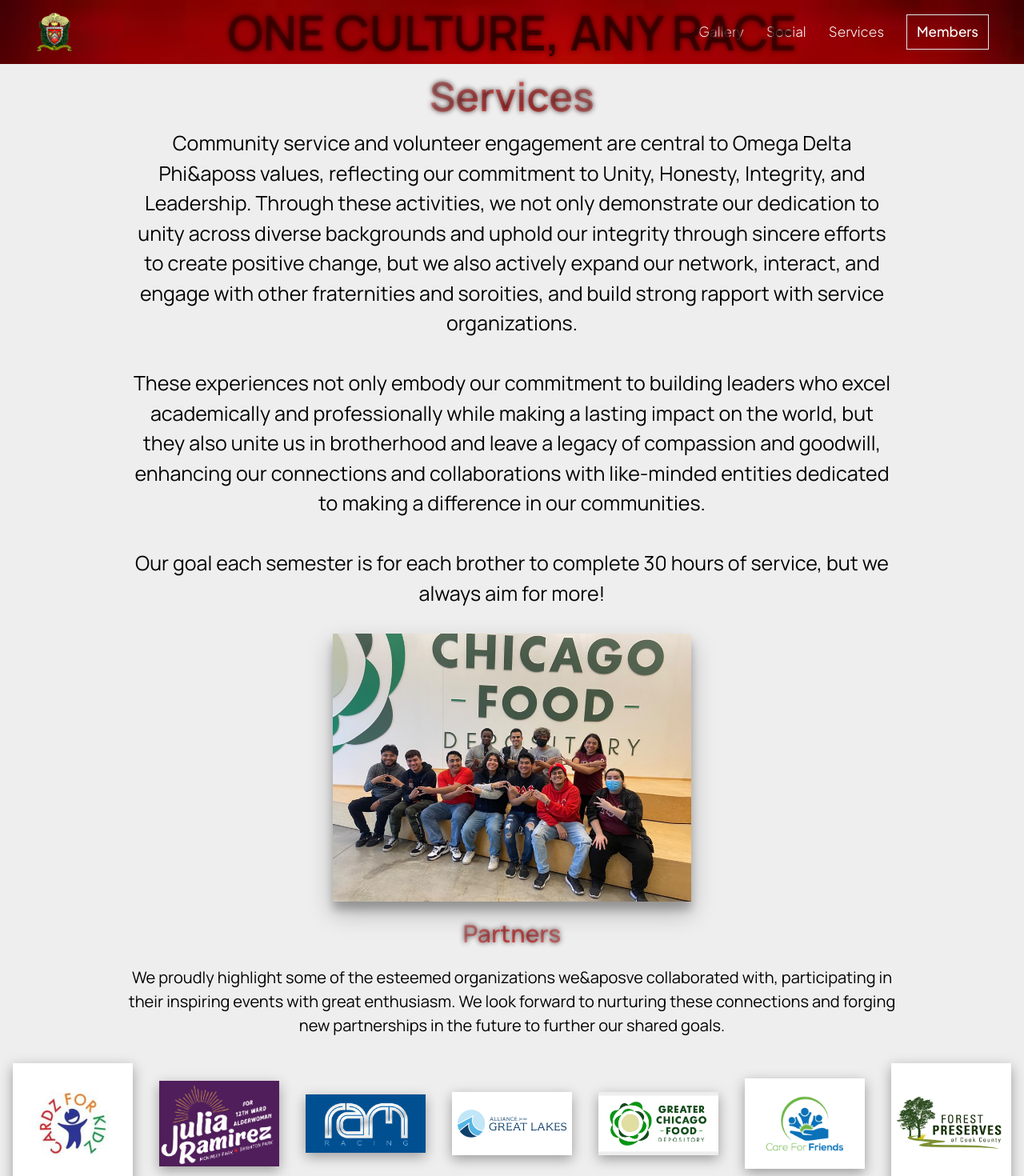
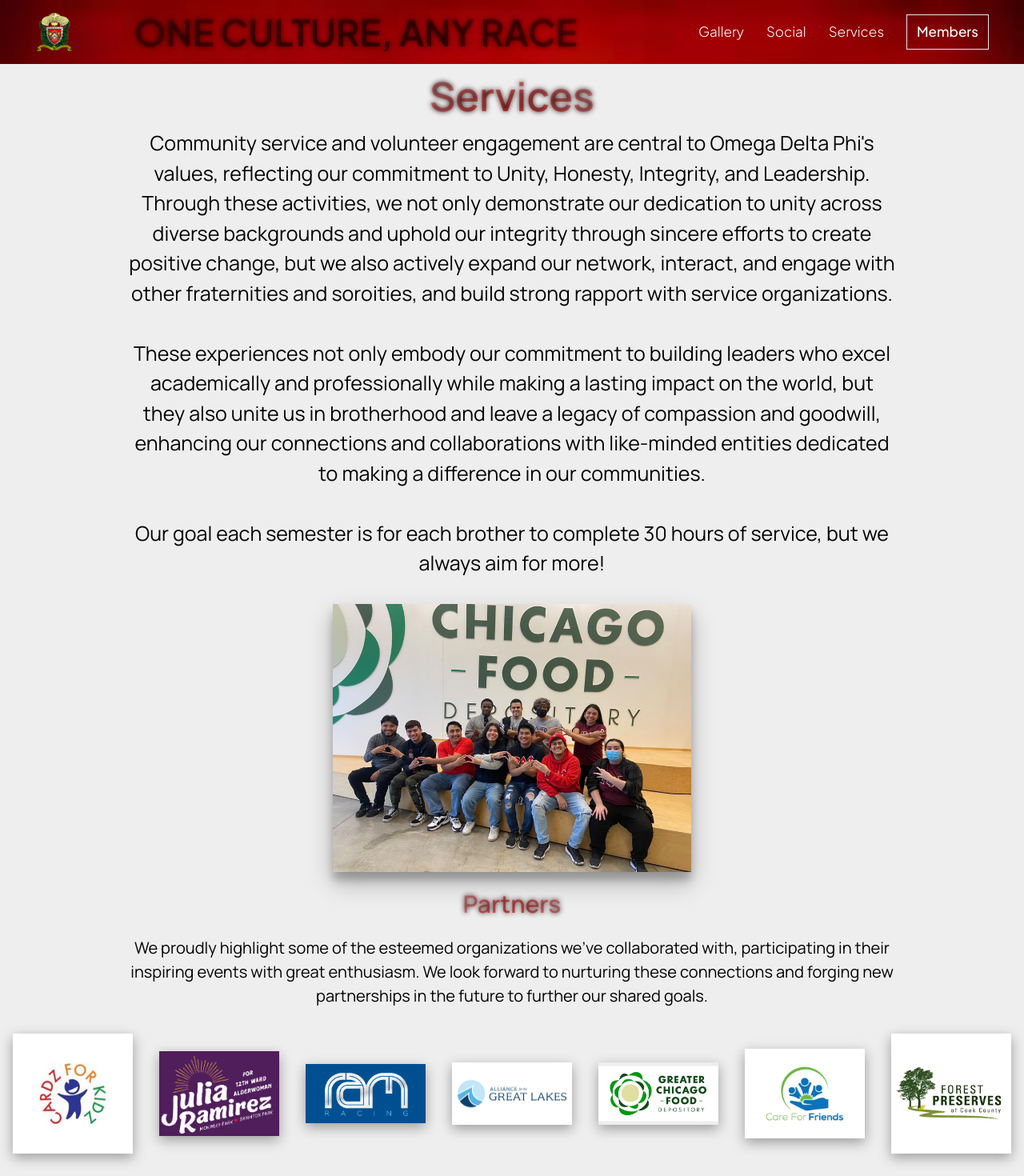
Before and after one commit to famfrank1298/ODPHI_BI, a Next.js app in the folder odphi/: page /serviceEvents in a window 1280 px wide. Shown: the top 1470 px of the page at 80% size. Built offline with nearby package versions, Linux system fonts and the light colour scheme.

Commit message:
website was adjusted to look good at 100% window

```diff
--- a/odphi/src/app/Footer.tsx
+++ b/odphi/src/app/Footer.tsx
@@ -17,11 +17,11 @@ export default function Footer() {
       </div>
 
       <div className="row">
-        © Copyright 2023 Omega Delta Phi Fraternity, Inc. | All Rights Reserved
+        Designed By: Frank Mensah (Sir Asante: 773-875-4389)
       </div>
 
       <div className="row">
-        Designed By: Frank Mensah (Sir Asante: 773-875-4389)
+        © Copyright 2023 Omega Delta Phi Fraternity, Inc. | All Rights Reserved
       </div>
     </footer>
   )
--- a/odphi/src/app/Header.tsx
+++ b/odphi/src/app/Header.tsx
@@ -7,14 +7,14 @@ import Link from "next/link";
 export default function Header() {
     return (
         <header className="red-background-image w-full h-[5rem]">
-            <nav
-            className={ jakarta.className + ` px-6 flex h-[5rem] items-center` } >
-            <Link href="/"><img src="/odp_0.png" alt="ODPHI Logo" className="w-[3rem] ml-5" /></Link>
-            <Link href="/gallery" className="ml-auto font-light text-white text-[17px]"><button> Gallery </button></Link>
-            <Link href="/socials"><button className="ml-7 font-light text-white text-[17px]"> Social </button></Link>
-            <Link href="/serviceEvents"><button className="ml-7 font-light text-white text-[17px]"> Services </button></Link>
-            <Link href="/members"><button className="cursor-pointer ml-7 mr-5 font-medium text-white hover:text-[#FF2400] text-[17px] border-[1px] hover:bg-white hover:rounded-[5px] px-3 py-[0.5rem] transition-all"> Members </button></Link>
-            </nav>
+            <div className={ jakarta.className + ` px-6 flex h-[5rem] items-center` } >
+                <Link href="/"><img src="/odp_0.png" alt="ODPHI Logo" className="w-[3rem] ml-5" /></Link>
+                <div className={"mott-header"}>ONE CULTURE, ANY RACE</div>
+                <Link href="/gallery" className="ml-auto font-light text-white text-[17px]"><button> Gallery </button></Link>
+                <Link href="/socials"><button className="ml-7 font-light text-white text-[17px]"> Social </button></Link>
+                <Link href="/serviceEvents"><button className="ml-7 font-light text-white text-[17px]"> Services </button></Link>
+                <Link href="/members"><button className="cursor-pointer ml-7 mr-5 font-medium text-white hover:text-[#FF2400] text-[17px] border-[1px] hover:bg-white hover:rounded-[5px] px-3 py-[0.5rem] transition-all"> Members </button></Link>
+            </div>
         </header>
     )
 }
--- a/odphi/src/app/Pillar.tsx
+++ b/odphi/src/app/Pillar.tsx
@@ -1,12 +1,12 @@
 
 export default function Pillar() {
     return (
-        <div className="flex w-full ml-[10rem] mr-[10rem] mb-[5rem]">
+        <div className="flex w-full mb-[5rem]">
             <div className="container flex w-full mt-[3rem]">
                 <div className="cta">
                 <img className="pillar-img" src="/pillars/unity.JPG" alt="UNITY"/>
                 <div className="text">
-                    <h2 className="section-header font-semibold text-[30px]">UNITY</h2>
+                    <h2 className="section-header font-semibold text-[20px]">UNITY</h2>
                     <p>A Brother of Omega Delta Phi is united with his Brothers. Unity fosters a sense of belonging, and collective strength, enabling individuals to achieve common goals more effectively while promoting a supportive environment.</p>
                 </div>
                 </div>
@@ -15,7 +15,7 @@ export default function Pillar() {
                 <div className="cta">
                 <img className="pillar-img" src="/pillars/honesty.JPG" alt="HONESTY"/>
                 <div className="text">
-                    <h2 className="section-header font-semibold text-[30px]">HONESTY</h2>
+                    <h2 className="section-header font-semibold text-[20px]">HONESTY</h2>
                     <p>A Knight of Omega Delta Phi is a honest. Honesty establishes trust, transparency, and authenticity within relationships and interactions, creating a foundation for open communication and genuine connections among individuals</p>
                 </div>
                 </div>
@@ -24,7 +24,7 @@ export default function Pillar() {
                 <div className="cta">
                     <img className="pillar-img" src="/pillars/integrity.JPG" alt="INTEGRITY"/>
                     <div className="text">
-                        <h2 className="section-header font-semibold text-[30px]">INTEGRITY</h2>
+                        <h2 className="section-header font-semibold text-[20px]">INTEGRITY</h2>
                         <p>Brothers of Omega Delta Phi upholds moral principles, consistency, and ethical behavior, ensuring that actions align with values contributing to a reputation of reliability and respect in personal and professional endeavors.</p>
                     </div>
                 </div>
@@ -33,7 +33,7 @@ export default function Pillar() {
                 <div className="cta">
                 <img className="pillar-img" src="/pillars/leadership.JPG" alt="LEADERSHIP"/>
                 <div className="text">
-                    <h2 className="section-header font-semibold text-[30px]">LEADERSHIP</h2>
+                    <h2 className="section-header font-semibold text-[20px]">LEADERSHIP</h2>
                     <p>A Brother of Omega Delta Phi leads by example. Leadership empowers individuals to guide and inspire others towards positive change and growth, fostering innovation, direction, and the development of strong teams and communities.</p>
                 </div>
                 </div>
--- a/odphi/src/app/gallery/page.tsx
+++ b/odphi/src/app/gallery/page.tsx
@@ -59,7 +59,6 @@ export default function Home() {
   return (
     <main className="flex min-h-screen flex-col items-center">
         <Header/>
-        <div className={inter.className + " leading-[5rem] text-[60px] w-[55rem] font-semibold absolute mott-header"}>ONE CULTURE, ANY RACE</div>
 
         <div className={inter.className + " leading-[5rem] text-[50px] font-semibold section-header"}>ODPHI Memories</div>
         <p className={inter.className + " text-[25px] mb-[2rem] text-center"}>Here are a couple of memorable photos from photoshoots, attending events, group pictures, and having a good time overall!</p>
@@ -71,7 +70,7 @@ export default function Home() {
         <p className={inter.className + " text-[25px] mb-[2rem] ml-[5rem] mr-[5rem] text-center"}>Here we offer a candid and heartwarming glimpse into the true essence of ODPHI, capturing the unscripted moments where we embrace our goofy, unified, and authentic selves, celebrating the genuine bonds that make our fraternity special!</p>
         <Gallery images={goofy}/>
 
-        <p className={inter.className + " text-[25px] mb-[2rem] mt-[5rem] ml-[5rem] mr-[5rem] text-center"}><i>&quot;And that&aposs on Joe Cereceres&quot;</i> - Jose Mendez</p>
+        <p className={inter.className + " text-[25px] mb-[2rem] mt-[5rem] ml-[5rem] mr-[5rem] text-center"}><i>&quot;And that&apos;s on Joe Cereceres&quot;</i> - Jose Mendez</p>
         <Footer/>
     </main>
   )
--- a/odphi/src/app/globals.css
+++ b/odphi/src/app/globals.css
@@ -19,6 +19,7 @@
 
 main {
   background-color: rgb(239, 238, 238);
+  width: 100%;
 }
 
 .red-background-image {
@@ -43,20 +44,25 @@ main {
 /* factsSection */
 .factsSection {
   display: grid;
-  grid-template-columns: 1fr 1fr;
+  grid-template-columns: 1fr;
+  margin: 0 auto;
+  width: 50%;
 }
 
 /* QuickFacts */
 .bg-img-qf {
+  width: 90%;
   margin: auto;
+  margin-bottom: 5rem;
   padding: 2rem;
   box-shadow: rgba(60, 1, 1, 0.4) 0px 0px 0px 3px, rgba(60, 1, 1, 0.3) 0px 0px 0px 6px, rgba(60, 1, 1, 0.2) 0px 0px 0px 9px, rgba(60, 1, 1, 0.1) 0px 0px 0px 12px, rgba(60, 1, 1, 0.05) 0px 0px 0px 15px;
 }
 
 /* CenterCAROUSEL */
 .hs-carousel {
-  width: 70%;
+  width: 90%;
   box-shadow: rgba(0, 0, 0, 0.25) 0px 14px 28px, rgba(0, 0, 0, 0.22) 0px 10px 10px;
+  margin: 0 auto;
 }
 
 .hs-carousel img {
@@ -109,6 +115,12 @@ main {
 }
 
 .mott-header {
+  line-height: 5rem;
+  font-size: 45px;
+  /* width: 45rem; */
+  font-weight: 600;
+  /* position: absolute; */
+
   text-align: center;
   margin: 0 auto;
   background: 50% 100% / 50% 50% no-repeat
@@ -144,10 +156,10 @@ main {
 .cta {
   background: #333;
   box-shadow: 3px 3px 20px rgba(0, 0, 0, 0.2);
-  height: 450px;
+  height: 300px;
   overflow: hidden;
   position: relative;
-  width: 400px;
+  width: 290px;
 }
 
 .cta:hover img {
@@ -167,12 +179,12 @@ main {
   right: 0;
   top: 0;
   transition: 0.5s ease-in-out;
-  width: 115%;
+  width: 100%;
 }
 
 .cta .text {
-  bottom: -30%;
-  padding: 15px;
+  bottom: -60%;
+  padding: 5px;
   position: absolute;
   transition: 0.5s ease-in-out;
 }
--- a/odphi/src/app/members/page.tsx
+++ b/odphi/src/app/members/page.tsx
@@ -7,11 +7,9 @@ import Footer from "../Footer";
 import "./members.css"
 
 export default function Members() {
-    const listStyling = "cursor-pointer ml-7 mr-5 font-medium text-black hover:text-[#FF2400] text-[40px] hover:bg-white hover:rounded-[5px] px-3 py-[0.5rem] transition-all";
     return (
     <main className="flex min-h-screen flex-col items-center">
         <Header/>
-        <div className={inter.className + " leading-[5rem] text-[60px] w-[55rem] font-semibold absolute mott-header"}>ONE CULTURE, ANY RACE</div>
         <Brothers/>
         <Footer/>
     </main>
--- a/odphi/src/app/page.tsx
+++ b/odphi/src/app/page.tsx
@@ -15,17 +15,17 @@ export default function Home() {
   return (
     <main className="flex min-h-screen flex-col items-center">
       <Header/>
-      <div className={inter.className + " leading-[5rem] text-[60px] w-[45rem] font-semibold absolute mott-header"}>ONE CULTURE, ANY RACE</div>
+      {/* <div className={inter.className + " leading-[5rem] text-[60px] w-[45rem] font-semibold absolute mott-header"}>ONE CULTURE, ANY RACE</div> */}
       <Carousel/>
 
-      <div className={inter.className + "leading-[5rem] text-[60px] font-semibold section-header mt-[10rem] text-center"}>Welcome to Omega Delta Phi Fraternity at UIC!</div>
-      <p className={inter.className + " text-[25px] ml-[15rem] mr-[15rem] text-center mt-[2rem]"}>We&aposre thrilled that you&aposve taken the first step in getting to know us better. As you explore our online home, we invite you to embark on a journey that will introduce you to the rich history, vibrant culture, and unwavering brotherhood that defines Omega Delta Phi.
+      <div className={inter.className + "leading-[5rem] text-[50px] font-semibold section-header mt-[10rem] text-center"}>Welcome to Omega Delta Phi Fraternity at UIC!</div>
+      <p className={inter.className + " text-[20px] ml-[8rem] mr-[8rem] text-center mt-[2rem]"}>We&apos;re thrilled that you&apos;ve taken the first step in getting to know us better. As you explore our online home, we invite you to embark on a journey that will introduce you to the rich history, vibrant culture, and unwavering brotherhood that defines Omega Delta Phi.
 At Omega Delta Phi, we are more than just a fraternity; we are a lifelong commitment to personal growth, academic excellence, leadership development, and community service. For over three decades, our fraternity has stood as a beacon of diversity, inclusion, and unity, proudly championing our principles of <b>Unity</b>, <b>Honesty</b>, <b>Integrity</b>, and <b>Leadership</b>.
-<br/><br/>As you navigate through these digital halls, you&aposll discover the incredible impact we have made on campuses and in communities across the nation. Our members are driven by a passion for making a difference and creating lasting friendships. Whether it&aposs through philanthropic endeavors, cultural awareness initiatives, or academic support, Omega Delta Phi strives to leave a positive mark on the world.
-<br/><br/>So, if you&aposre seeking an opportunity to be part of something larger than yourself, to forge lifelong friendships, and to grow into a leader who makes a difference, you&aposve come to the right place. Explore our website, learn about our history, meet our brothers, and discover how you can become a part of our enduring legacy.<br/><br/></p>
+<br/><br/>As you navigate through these digital halls, you&apos;ll discover the incredible impact we have made on campuses and in communities across the nation. Our members are driven by a passion for making a difference and creating lasting friendships. Whether it&apos;s through philanthropic endeavors, cultural awareness initiatives, or academic support, Omega Delta Phi strives to leave a positive mark on the world.
+<br/><br/>So, if you&apos;re seeking an opportunity to be part of something larger than yourself, to forge lifelong friendships, and to grow into a leader who makes a difference, you&apos;ve come to the right place. Explore our website, learn about our history, meet our brothers, and discover how you can become a part of our enduring legacy.<br/><br/></p>
 
-      <div className={inter.className + " leading-[5rem] text-[60px] font-semibold section-header"}>SACRAMENTS</div>
-      <p className={inter.className + " text-[25px] ml-[15rem] mr-[15rem] text-center"}><b>Unity</b>, <b>Honesty</b>, <b>Integrity</b>, and <b>Leadership</b> represent the core values and principles that guide the mission and identity of a Omega Delta Phi. Embracing these pillars creates a cohesive and supportive community where members collaborate to achieve their potential, contribute positively to society, and leave a lasting legacy.</p>
+      <div className={inter.className + " leading-[5rem] text-[50px] font-semibold section-header"}>SACRAMENTS</div>
+      <p className={inter.className + " text-[20px] ml-[8rem] mr-[8rem] text-center"}><b>Unity</b>, <b>Honesty</b>, <b>Integrity</b>, and <b>Leadership</b> represent the core values and principles that guide the mission and identity of a Omega Delta Phi. Embracing these pillars creates a cohesive and supportive community where members collaborate to achieve their potential, contribute positively to society, and leave a lasting legacy.</p>
       <Pillar/>
 
       <div className="factsSection">
--- a/odphi/src/app/serviceEvents/page.tsx
+++ b/odphi/src/app/serviceEvents/page.tsx
@@ -27,16 +27,16 @@ export default function Home() {
   return (
     <main className="flex min-h-screen flex-col items-center">
       <Header/>
-      <div className={inter.className + " leading-[5rem] text-[60px] w-[55rem] font-semibold absolute mott-header"}>ONE CULTURE, ANY RACE</div>
+      {/* <div className={inter.className + "mott-header"}>ONE CULTURE, ANY RACE</div> */}
 
       <div className={inter.className + " leading-[5rem] text-[50px] font-semibold section-header"}>Services</div>
-      <p className={inter.className + " text-[25px] mb-[2rem] ml-[10rem] mr-[10rem] text-center"}>Community service and volunteer engagement are central to Omega Delta Phi&aposs values, reflecting our commitment to Unity, Honesty, Integrity, and Leadership. Through these activities, we not only demonstrate our dedication to unity across diverse backgrounds and uphold our integrity through sincere efforts to create positive change, but we also actively expand our network, interact, and engage with other fraternities and soroities, and build strong rapport with service organizations.
+      <p className={inter.className + " text-[25px] mb-[2rem] ml-[10rem] mr-[10rem] text-center"}>Community service and volunteer engagement are central to Omega Delta Phi&apos;s values, reflecting our commitment to Unity, Honesty, Integrity, and Leadership. Through these activities, we not only demonstrate our dedication to unity across diverse backgrounds and uphold our integrity through sincere efforts to create positive change, but we also actively expand our network, interact, and engage with other fraternities and soroities, and build strong rapport with service organizations.
       <br/><br/> These experiences not only embody our commitment to building leaders who excel academically and professionally while making a lasting impact on the world, but they also unite us in brotherhood and leave a legacy of compassion and goodwill, enhancing our connections and collaborations with like-minded entities dedicated to making a difference in our communities.
       <br/><br/>Our goal each semester is for each brother to complete 30 hours of service, but we always aim for more!</p>
       <Gallery images={services}/>
 
       <div className={inter.className + " leading-[5rem] text-[30px] font-semibold section-header"}>Partners</div>
-      <p className={inter.className + " text-[20px] mb-[2rem] ml-[10rem] mr-[10rem] text-center"}>We proudly highlight some of the esteemed organizations we&aposve collaborated with, participating in their inspiring events with great enthusiasm. We look forward to nurturing these connections and forging new partnerships in the future to further our shared goals.</p>
+      <p className={inter.className + " text-[20px] mb-[2rem] ml-[10rem] mr-[10rem] text-center"}>We proudly highlight some of the esteemed organizations we&apos;ve collaborated with, participating in their inspiring events with great enthusiasm. We look forward to nurturing these connections and forging new partnerships in the future to further our shared goals.</p>
       <div className="partner-section">
         <img src="serviceLogos/cardsforkidz_logo.jpg"/>
         <img src="serviceLogos/12thward_logo.png"/>
--- a/odphi/src/app/socials/page.tsx
+++ b/odphi/src/app/socials/page.tsx
@@ -21,7 +21,6 @@ export default function Home() {
   return (
     <main className="flex min-h-screen flex-col items-center">
       <Header/>
-      <div className={inter.className + " leading-[5rem] text-[60px] w-[55rem] font-semibold absolute mott-header"}>ONE CULTURE, ANY RACE</div>
 
       <div className={inter.className + " leading-[5rem] text-[50px] font-semibold section-header"}>Social</div>
       <p className={inter.className + " text-[25px] mb-[2rem] ml-[10rem] mr-[10rem] text-center"}>At ODPHI, social engagement fosters an environment where bonds of brotherhood are not only strengthened but also extended to various spheres of influence.
```
Also changed, not shown: odphi/src/app/Footer.css (+10 -10 lines), odphi/src/app/members/Brothers.tsx (+6 -7 lines), odphi/src/app/members/members.css (+0 -11 lines).
